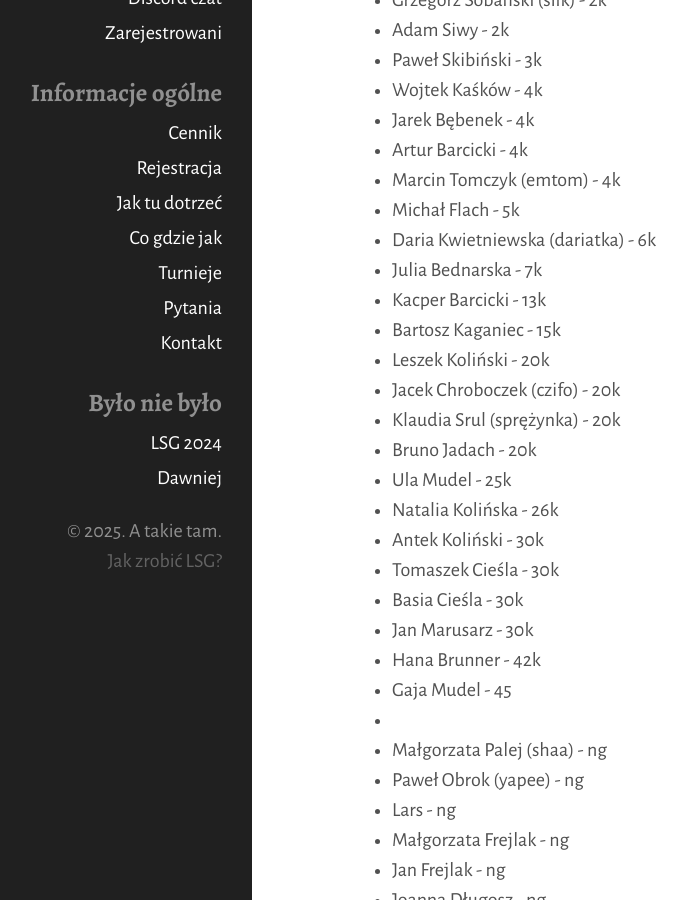
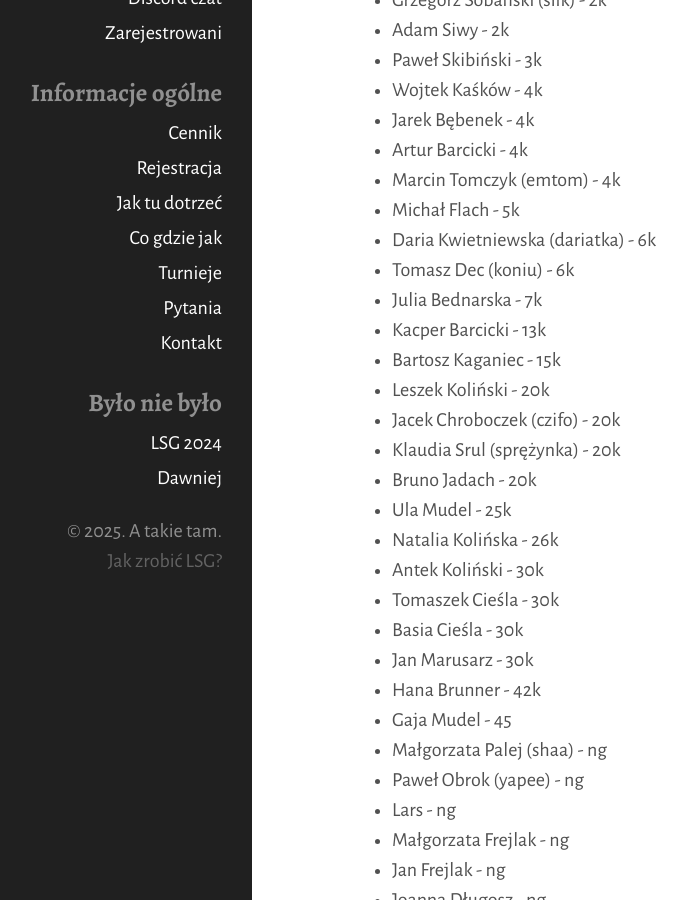
Before and after one commit to tasuki/lsg, a Jekyll site: the page built from zarejestrowani.md, in a window 1280 px wide and 900 px high, scrolled down 465 px. Shown: the whole window, without its empty margins (108-795 px from the left). Built offline with Jekyll 4.4.1, drawn with Linux system fonts in a browser that asks for light colours.

Commit message:
Update zarejestrowani.md

```diff
--- a/zarejestrowani.md
+++ b/zarejestrowani.md
@@ -26,6 +26,7 @@ Zarejestrowani uczestnicy, mniej więcej według stopnia:
 - Marcin Tomczyk (emtom) - 4k
 - Michał Flach - 5k
 - Daria Kwietniewska (dariatka) - 6k
+- Tomasz Dec (koniu) - 6k
 - Julia Bednarska - 7k
 - Kacper Barcicki - 13k
 - Bartosz Kaganiec - 15k
@@ -41,7 +42,6 @@ Zarejestrowani uczestnicy, mniej więcej według stopnia:
 - Jan Marusarz - 30k
 - Hana Brunner - 42k
 - Gaja Mudel - 45
--
 - Małgorzata Palej (shaa) - ng
 - Paweł Obrok (yapee) - ng
 - Lars - ng
```
